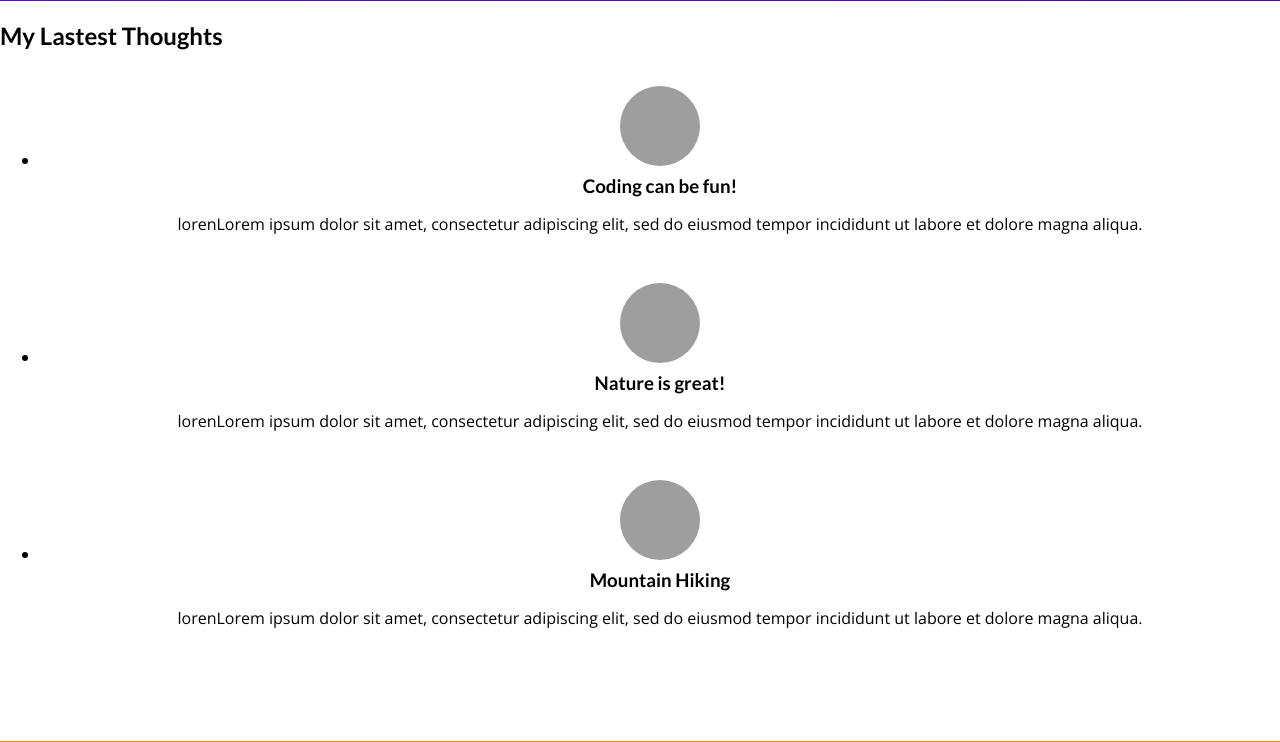
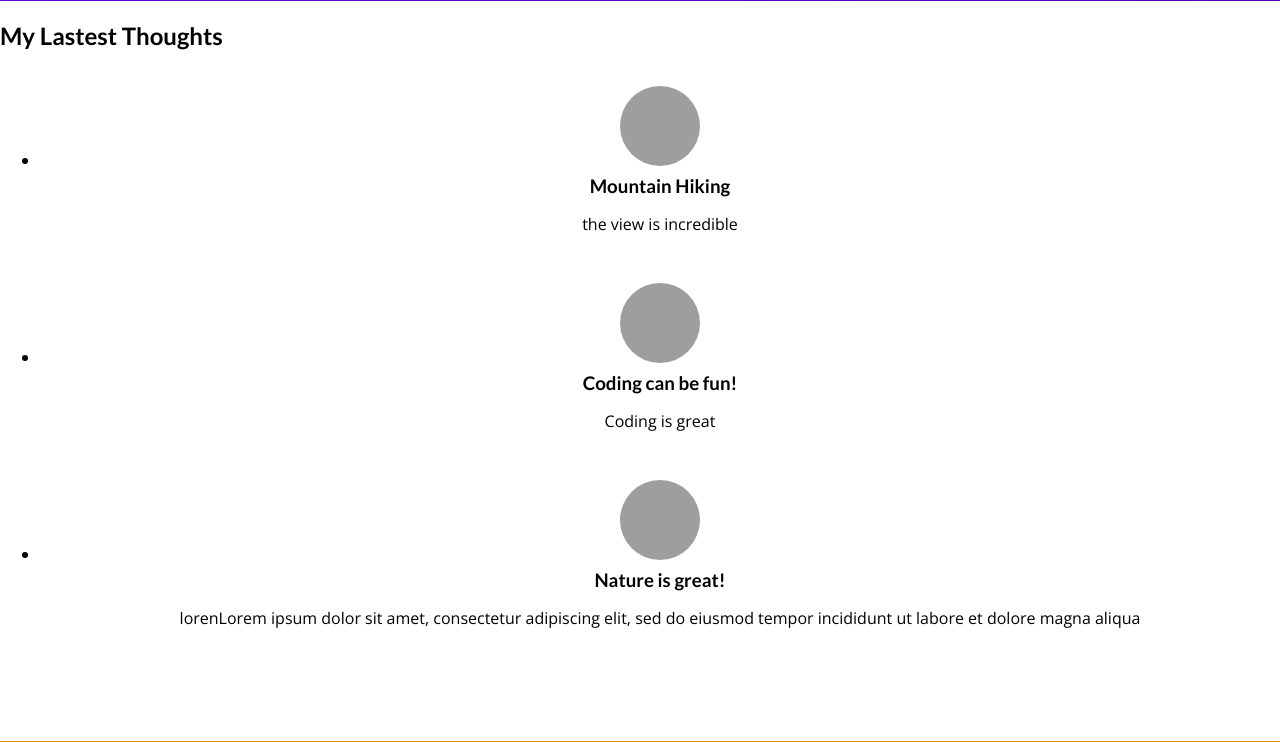
Before and after one commit to Gustavo-Brito-Bechelli/Django, a Django app: page / in a window 1280 px wide. Shown: the part 504-1246 px from the top of the page. Run offline with Django 5.2, Linux system fonts and the light colour scheme; data comes from the database, SQL or seed files in the repository; grey boxes are pictures that could not be loaded.

Commit message:
feat(my_site): bando de dados e telas conectados

```diff
--- a/my_site/blog/templates/blog/includes/post.html
+++ b/my_site/blog/templates/blog/includes/post.html
@@ -3,7 +3,7 @@
 <li>
     <article class="post">
         <a href="{% url "post-detail-page" post.slug %}">
-            <img src="{% static "blog/images/"|add:post.image %}" alt="{{ post.title }}"/>
+            <img src="{% static "blog/images/"|add:post.image_name %}" alt="{{ post.title }}"/>
             <div class="post_content">
                 <h3>{{ post.title }}</h3>
                 <p>{{ post.excerpt }}</p>
--- a/my_site/blog/templates/blog/post-detail.html
+++ b/my_site/blog/templates/blog/post-detail.html
@@ -13,7 +13,7 @@
     <section id="summary">
         <h2>{{ post.title }}</h2>
         <article>
-            <img src="{% static "blog/images/"|add:post.image %}" alt="{{ post.title }}">
+            <img src="{% static "blog/images/"|add:post.image_name %}" alt="{{ post.title }}">
             <address>By {{ post.author }}</address>
             <div>
                 Last updated on <time>{{ post.date|date:"d M Y" }}</time>
--- a/my_site/blog/views.py
+++ b/my_site/blog/views.py
@@ -1,101 +1,24 @@
-from datetime import date
-
-from django.shortcuts import render
-
-all_posts = [
-    {
-        "slug": "Hike-in-the-mountains",
-        "image": "mountain.pjg",
-        "author": "Gustavo",
-        "date": date(2025, 3, 5),
-        "title": "Mountain Hiking",
-        "excerpt": """
-        lorenLorem ipsum dolor sit amet, consectetur adipiscing elit,
-            sed do eiusmod tempor incididunt ut labore et dolore
-            magna aliqua.""",
-        "content": """
-        lorenLorem ipsum dolor sit amet, consectetur adipiscing elit,
-            sed do eiusmod tempor incididunt ut labore et dolore
-            magna aliqua.
-
-        lorenLorem ipsum dolor sit amet, consectetur adipiscing elit,
-            sed do eiusmod tempor incididunt ut labore et dolore
-            magna aliqua.
-
-        lorenLorem ipsum dolor sit amet, consectetur adipiscing elit,
-            sed do eiusmod tempor incididunt ut labore et dolore
-            magna aliqua.
-        """
-    },
-    {
-        "slug": "Coding",
-        "image": "coding.pjg",
-        "author": "Gustavo",
-        "date": date(2021, 7, 25),
-        "title": "Coding can be fun!",
-        "excerpt": """
-        lorenLorem ipsum dolor sit amet, consectetur adipiscing elit,
-            sed do eiusmod tempor incididunt ut labore et dolore
-            magna aliqua.""",
-        "content": """
-        lorenLorem ipsum dolor sit amet, consectetur adipiscing elit,
-            sed do eiusmod tempor incididunt ut labore et dolore
-            magna aliqua.
-
-        lorenLorem ipsum dolor sit amet, consectetur adipiscing elit,
-            sed do eiusmod tempor incididunt ut labore et dolore
-            magna aliqua.
-
-        lorenLorem ipsum dolor sit amet, consectetur adipiscing elit,
-            sed do eiusmod tempor incididunt ut labore et dolore
-            magna aliqua.
-        """
-    },
-    {
-        "slug": "Nature",
-        "image": "woods.pjg",
-        "author": "Gustavo",
-        "date": date(2024, 4, 10),
-        "title": "Nature is great!",
-        "excerpt": """
-        lorenLorem ipsum dolor sit amet, consectetur adipiscing elit,
-            sed do eiusmod tempor incididunt ut labore et dolore
-            magna aliqua.""",
-        "content": """
-        lorenLorem ipsum dolor sit amet, consectetur adipiscing elit,
-            sed do eiusmod tempor incididunt ut labore et dolore
-            magna aliqua.
-
-        lorenLorem ipsum dolor sit amet, consectetur adipiscing elit,
-            sed do eiusmod tempor incididunt ut labore et dolore
-            magna aliqua.
-
-        lorenLorem ipsum dolor sit amet, consectetur adipiscing elit,
-            sed do eiusmod tempor incididunt ut labore et dolore
-            magna aliqua.
-        """
-    }
-]
-
-def get_date(post):
-    return post['date']
+from django.shortcuts import render, get_list_or_404
+from .models import Post
 
 # Create your views here.
 
 def starting_page(request):
-    sorted_posts = sorted(all_posts, key=get_date)
-    latest_posts = sorted_posts[-3:]
+    latest_posts = Post.objects.all().order_by("-date")[:3]
     return render(request, "blog/index.html", {
         "posts": latest_posts
     })
 
+
 def posts(request):
+    all_posts = Post.objects.all().order_by("-date")
     return render(request, "blog/all-posts.html", {
         "all_posts": all_posts
     })
 
+
 def post_detail(request, slug):
-    identified_post = next(post for post in all_posts if post['slug'] == slug)
+    identified_post = get_list_or_404(Post, slug=slug)
     return render(request, "blog/post-detail.html", {
         "post": identified_post
     })
```
